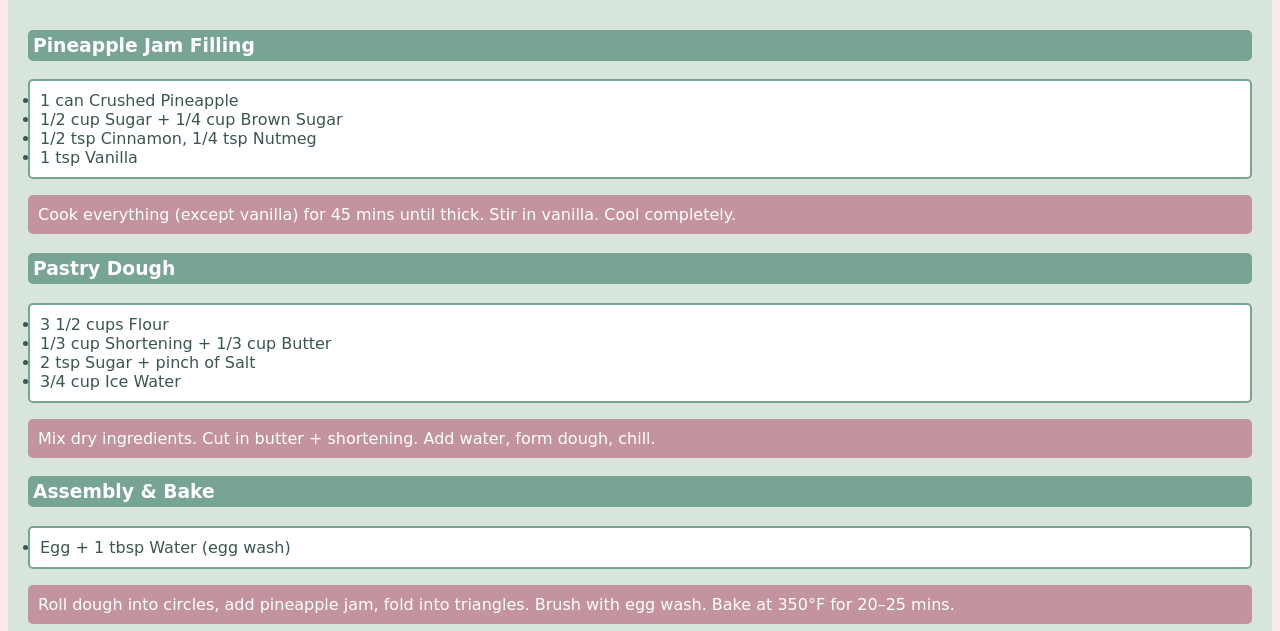
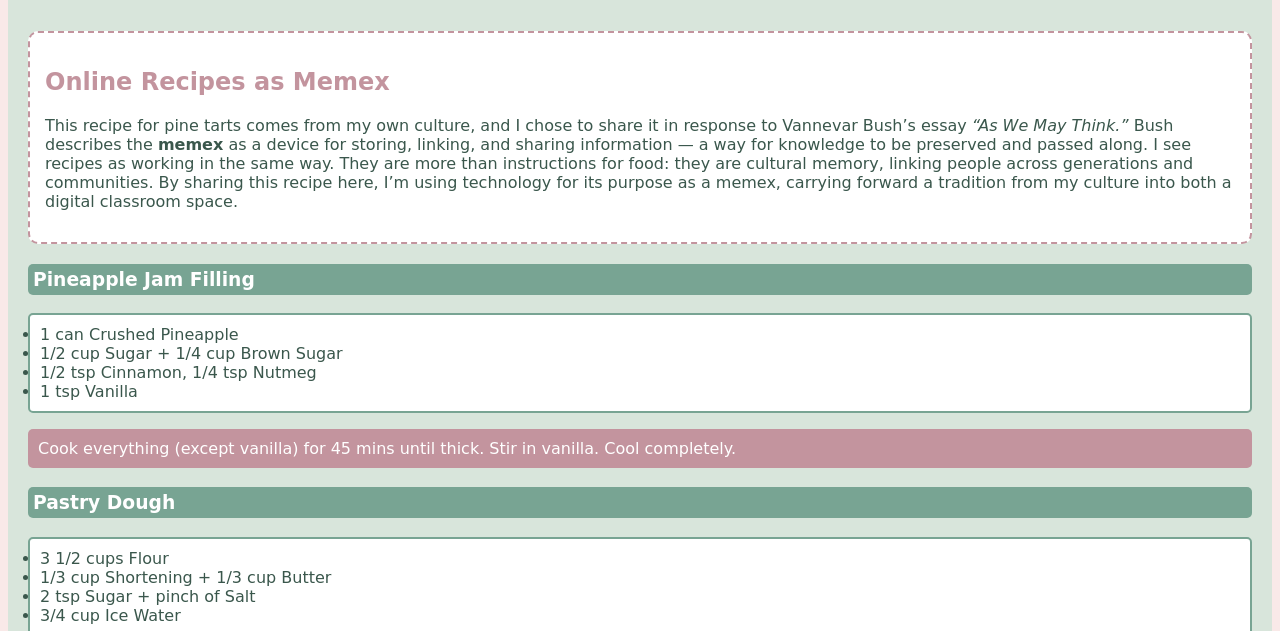
Before and after one commit to sierraCole/sierraCole.github.io, a plain HTML site: page index.html in a window 1280 px wide. Shown: the part 168-799 px from the top of the page. Drawn offline with Linux system fonts and the light colour scheme.

Commit message:
Update index.html

```diff
--- a/index.html
+++ b/index.html
@@ -9,6 +9,18 @@
             <h1 style="background-color:#c3949e; color:white; padding:10px; border-radius:8px;">Guyanese Pine Tarts</h1>
 
             <img src="C:\Users\csie2\OneDrive\Pictures\Downloaded images\pine tart 2.jpg" width="400px" style="border:5px solid #3a574c; margin:10px; border-radius:10px;">
+            <section style="margin:20px 0; background-color:#fff; padding:15px; border:2px dashed #c3949e; border-radius:10px;">
+
+            <h2 style="color:#c3949e;">Online Recipes as Memex</h2>
+            <p>
+            This recipe for  pine tarts comes from my own culture, and I chose to share it in response to Vannevar Bush’s essay
+            <i>“As We May Think.”</i> Bush describes the <b>memex</b> as a device for storing, linking, and sharing information —
+            a way for knowledge to be preserved and passed along. I see recipes as working in the same way. They are more than
+            instructions for food: they are cultural memory, linking people across generations and communities. By sharing
+            this recipe here, I’m using technology for its purpose as a memex, carrying forward a tradition from my culture into both a
+            digital classroom space.
+            </p>
+            </section>
 
             <h3 style="background-color:#78a493; color:white; padding:5px; border-radius:5px;">Pineapple Jam Filling</h3>
             <ul style="background-color:white; padding:10px; border:2px solid #78a493; border-radius:5px;">
```
